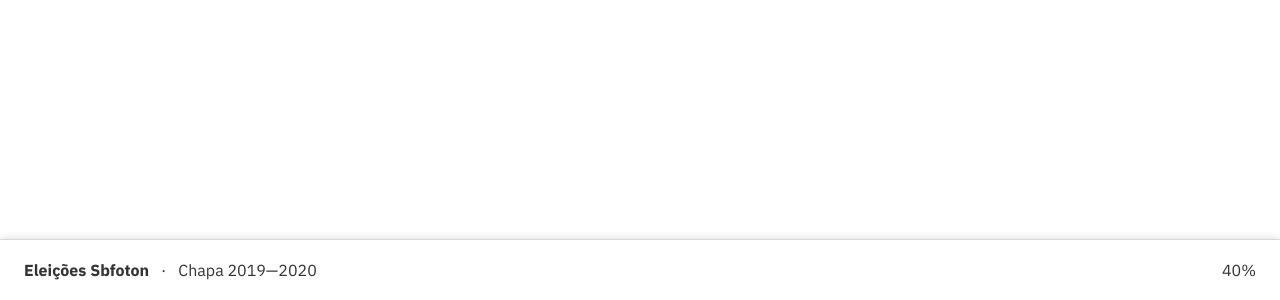
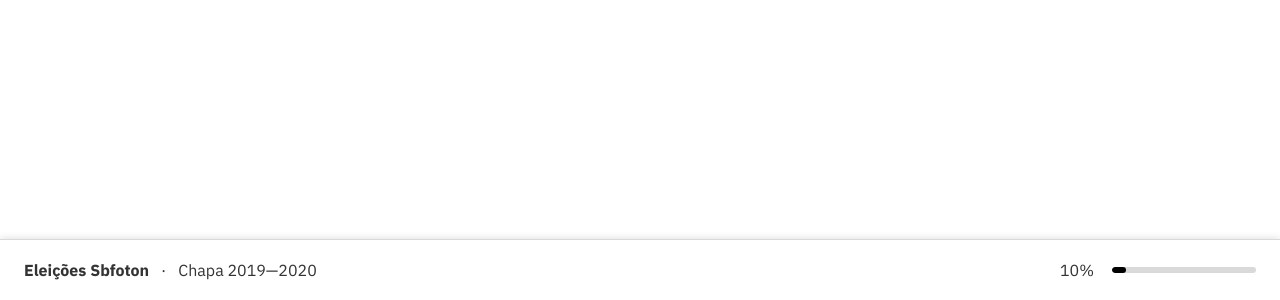
Before and after one commit to prefacedesign/sistema_votacao, a Vue app: page /#/quest/0 in a window 1280 px wide. Shown: the part 500-800 px from the top of the page. Built offline with nearby package versions, Linux system fonts and the light colour scheme.

Commit message:
layout structure for progress bar (nonsense value for now)

```diff
--- a/src/components/Question.vue
+++ b/src/components/Question.vue
@@ -6,10 +6,10 @@
           <h1>{{json.form_heading}}</h1>
           <h2>{{json.form_sub_heading}}</h2>
         </div>
-        <div class="progress">
-          <p>40%</p>
+        <div class="progress-bar-container">
+          <p>{{percentageComplete}}%</p>
           <div class="progress-bar">
-            <div class="completed-rate"></div>
+            <div class="completed-rate" :style="{width: percentageComplete + '%'}"></div>
           </div>
         </div>
       </header>
@@ -28,6 +28,11 @@ export default {
       json: mock_json
     };
   },
+  computed: {
+    percentageComplete: function() {
+      return 10;
+    }
+  },
   name: "Question"
 };
 </script>
--- a/src/scss/styles.scss
+++ b/src/scss/styles.scss
@@ -119,4 +119,28 @@ article {
       }
     }
   }
+
+  .progress-bar-container {
+    display: flex;
+    align-items: center;
+  }
+
+  .progress-bar {
+    $h: mod(1/2);
+    height: $h;
+    border-radius: $h;
+    margin-left: mod(3/2);
+    width: mod(12);
+    background: $light_color;
+    position: relative;
+    overflow: hidden;
+    .completed-rate {
+      top: 0;
+      left: 0;
+      height: $h;
+      border-radius: $h;
+      background: black;
+      width: 5%;
+    }
+  }
 }
```
